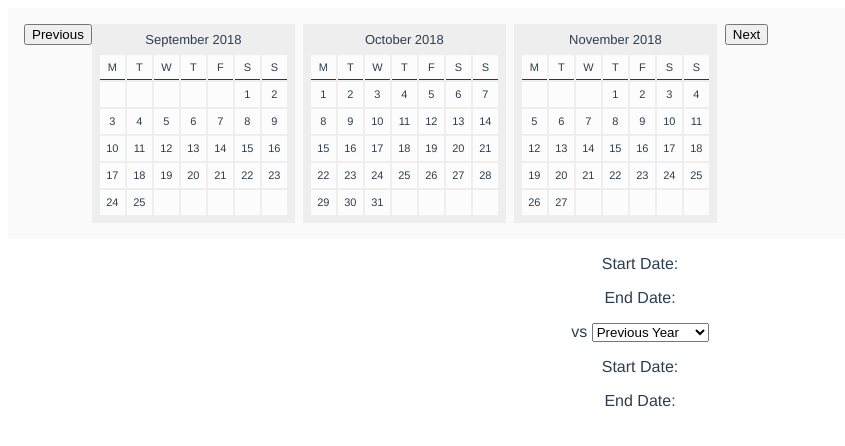
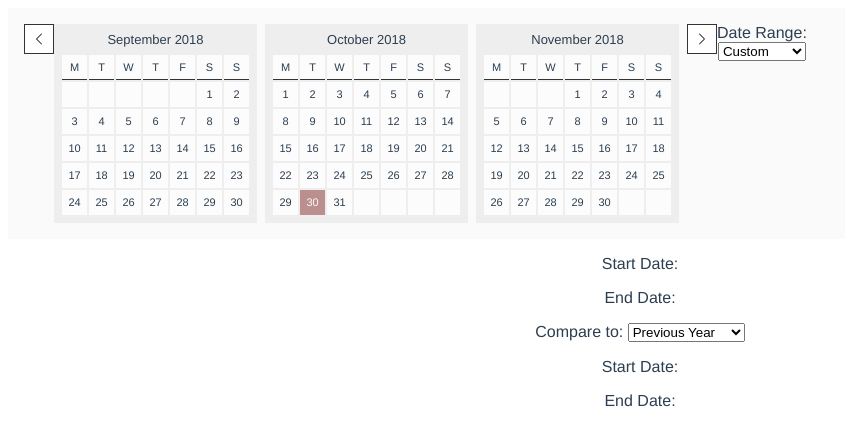
Before and after one commit to ankurrsinghal/vue-google-analytics-calendar, a Vue app: page / in a window 1280 px wide. Shown: the top 446 px of the page, without its empty margins (0-845 px from the left). Built offline with nearby package versions, Linux system fonts and the light colour scheme.

Commit message:
added todays date and some macros for last week and last month

```diff
--- a/src/components/Calendar.vue
+++ b/src/components/Calendar.vue
@@ -2,9 +2,12 @@
     <div>
         <div class="calendar-boxes-wrapper">
             <div class="calendar-action previous">
-                <button @click="decrementMonth">Previous</button>
+                <button @click="decrementMonth">
+                    <img src="../assets/left-arrow.svg">
+                </button>
             </div>
             <CalendarBox
+                :today="today"
                 :date="getLastMonth(date)"
                 :activeSelectedDayStart= activeSelectedDayStart
                 :activeSelectedDayEnd = activeSelectedDayEnd
@@ -15,6 +18,7 @@
                 @onDayClick = onDayClick
                 @onDayMouseOver = onDayMouseOver />
             <CalendarBox
+                :today="today"
                 :date="date"
                 :activeSelectedDayStart = activeSelectedDayStart
                 :activeSelectedDayEnd = activeSelectedDayEnd
@@ -25,6 +29,7 @@
                 @onDayClick="onDayClick"
                 @onDayMouseOver="onDayMouseOver" />
             <CalendarBox
+                :today="today"
                 :date="getNextMonth(date)"
                 :activeSelectedDayStart = activeSelectedDayStart
                 :activeSelectedDayEnd = activeSelectedDayEnd
@@ -35,10 +40,21 @@
                 @onDayClick="onDayClick"
                 @onDayMouseOver="onDayMouseOver" />
             <div class="calendar-action next">
-                <button @click="incrementMonth">Next</button>
+                <button @click="incrementMonth">
+                    <img src="../assets/right-arrow.svg">
+                </button>
             </div>
             <div class="macros">
-
+                <div class="label">Date Range:</div>
+                <select
+                    v-model="dateRange">
+                    <option
+                        v-for="range in dateRanges"
+                        :key="range.key"
+                        :value="range.key">
+                        {{ range.label }}
+                    </option>
+                </select>
             </div>
         </div>
         <div class="values">
@@ -51,7 +67,7 @@
                 </p>
             </div>
             <p>
-                vs
+                Compare to:
                 <select v-model="comparisonWith">
                     <option value="PREVIOUS_PERIOD">Previous Period</option>
                     <option value="PREVIOUS_YEAR">Previous Year</option>
@@ -73,29 +89,29 @@
 import { capitalize } from 'lodash'
 import CalendarBox from './CalendarBox'
 
+import {
+    getRelativeLastYearDate,
+    decrementMonth,
+    incrementMonth,
+    howManyDaysInThisMonthsDate,
+    endDateOfThisMonthsDate,
+    getOnlyDayDate
+} from './utils'
+
 const PREVIOUS_PERIOD = "PREVIOUS_PERIOD"
 const PREVIOUS_YEAR = "PREVIOUS_YEAR"
 
-const getRelativeLastYearDate = date => new Date(date.getFullYear() - 1, date.getMonth(), date.getDate())
-const decrementMonth = date => {
-    const fullYear = date.getFullYear()
-    const month = date.getMonth()
-
-    if (month === 0) {
-        return new Date(fullYear - 1, 11, 1)
-    }
-
-    return new Date(fullYear, month - 1, 1)
+const DATE_RANGE_CUSTOM = {
+    label: 'Custom',
+    key: '0'
 }
-const incrementMonth = date => {
-    const fullYear = date.getFullYear()
-    const month = date.getMonth()
-
-    if (month === 11) {
-        return new Date(fullYear + 1, 0, 1)
-    }
-
-    return new Date(fullYear, month + 1, 1)
+const DATE_RANGE_LAST_WEEK = {
+    label: 'Last Week',
+    key: '1'
+}
+const DATE_RANGE_LAST_MONTH = {
+    label: 'Last Month',
+    key: '2'
 }
 
 export default {
@@ -105,13 +121,54 @@ export default {
             activeSelectedDayStart: this.getLeastDate(),
             currentMouseOveredDay: this.getLeastDate(),
             activeSelectedDayEnd: this.getLeastDate(),
-            comparisonWith: PREVIOUS_YEAR
+            comparisonWith: PREVIOUS_YEAR,
+            dateRange: DATE_RANGE_CUSTOM.key
 		}
     },
     components: {
         CalendarBox
     },
+    watch: {
+        dateRange(newVal) {
+            const today = new Date()
+            switch (newVal) {
+                case DATE_RANGE_LAST_WEEK.key:
+                    const year = today.getFullYear()
+                    const month = today.getMonth()
+                    const date = today.getDate()
+                    const day = today.getDay()
+
+                    const lastWeekEndDate = date - day
+                    const lastWeekStartDate = lastWeekEndDate - 6
+
+                    this.activeSelectedDayStart = new Date(year, month, lastWeekStartDate)
+                    this.activeSelectedDayEnd = new Date(year, month, lastWeekEndDate)
+
+                    break
+
+                case DATE_RANGE_LAST_MONTH.key:
+                    const lastMonthDate = decrementMonth(today)
+
+                    this.activeSelectedDayStart = lastMonthDate
+                    this.activeSelectedDayEnd = endDateOfThisMonthsDate(lastMonthDate)
+                    break
+
+                default:
+                    break;
+            }
+        }
+    },
 	computed: {
+        today() {
+            return getOnlyDayDate(new Date())
+        },
+        dateRanges() {
+            return [
+                DATE_RANGE_CUSTOM,
+                DATE_RANGE_LAST_WEEK,
+                DATE_RANGE_LAST_MONTH
+            ]
+        },
         isRangeSelected() {
             const {
                 activeSelectedDayStart,
@@ -268,6 +325,8 @@ export default {
 </script>
 
 <style lang="less">
+@import url('./variables.less');
+
 .calendar-boxes-wrapper {
     display: flex;
     padding: 1em;
@@ -282,6 +341,13 @@ export default {
 }
 
 .calendar-action {
-
+    button {
+        cursor: pointer;
+        width: 30px;
+        height: 30px;
+        background: #ffffff;
+        border: 1px solid #333333;
+        padding: 8px;
+    }
 }
 </style>
--- a/src/components/CalendarBox.vue
+++ b/src/components/CalendarBox.vue
@@ -20,12 +20,7 @@
                 <div
                     v-if="shouldDayBeHere(index)"
                     class="calender-day"
-                    :class="{
-                        'comparitive-range': ifInComparitiveRange(computeDateFromIndex(index)),
-                        'selected': ifDaySelected(computeDateFromIndex(index)),
-                        'in-range': ifInRange(computeDateFromIndex(index)),
-                        'mouseover': currentMouseOveredDay === computeDateFromIndex(index)
-                    }"
+                    :class="computeTheClasses(index)"
                     @click="$emit('onDayClick', (computeDateFromIndex(index)))"
                     @mouseover="$emit('onDayMouseOver', (computeDateFromIndex(index)))">
                     {{ paddedDayFromIndex(index) }}
@@ -38,36 +33,10 @@
 <script>
 import { capitalize } from 'lodash'
 
-const firstDayOfTheMonth = date => {
-    const year = date.getFullYear()
-    const month = date.getMonth()
-    return new Date(year, month, 1).getDay()
-}
-
-const DAYS_MONTH_MAP = {
-    0: 31,
-    2: 31,
-    3: 30,
-    4: 31,
-    5: 30,
-    6: 31,
-    7: 31,
-    8: 30,
-    9: 31,
-    10: 30,
-    11: 31
-}
-
-const howManyDaysInThisMonthsDate = date => {
-    const month = date.getMonth()
-    const year = date.getYear()
-
-    if (month === 1) {
-        return year % 4 === 0 ? 29 : 28
-    } else {
-        return DAYS_MONTH_MAP[month]
-    }
-}
+import {
+    firstDayOfTheMonth,
+    howManyDaysInThisMonthsDate
+} from './utils'
 
 export default {
     props: {
@@ -77,6 +46,7 @@ export default {
         currentMouseOveredDay: Date,
         comparitiveStartDate: Date,
         comparitiveEndDate: Date,
+        today: Date,
         isRangeSelected: Boolean
     },
 	computed: {
@@ -108,10 +78,37 @@ export default {
         },
 	},
 	methods: {
+        computeTheClasses(index) {
+            //properties
+            const {
+                currentMouseOveredDay,
+                today
+            } = this
+
+
+            //methods
+            const {
+                computeDateFromIndex,
+                ifInComparitiveRange,
+                ifDaySelected,
+                ifInRange
+            } = this
+
+
+            const dateFromIndex = this.computeDateFromIndex(index)
+            return ({
+                'comparitive-range': ifInComparitiveRange(dateFromIndex),
+                'selected': ifDaySelected(dateFromIndex),
+                'in-range': ifInRange(dateFromIndex),
+                'mouseover': +currentMouseOveredDay === +dateFromIndex,
+                'today': +today === +dateFromIndex
+            })
+        },
         computeDateFromIndex(index) {
             return this.getDateWithDay(this.paddedDayFromIndex(index))
         },
         paddedDayFromIndex(index) {
+            // console.log(index - this.firstDayOfTheMonth + 1)
             return index - this.firstDayOfTheMonth + 1
         },
         shouldDayBeHere(index) {
@@ -122,7 +119,7 @@ export default {
             return (
                 index >= firstDayOfTheMonth
                 &&
-                index <= numberOfDaysInThisMonth
+                index <= numberOfDaysInThisMonth + (firstDayOfTheMonth - 1)
             )
         },
         ifInComparitiveRange(date) {
@@ -206,13 +203,7 @@ export default {
 </script>
 
 <style lang="less">
-
-@numOfColumns: 7;
-@daySize: 25px;
-@daySpacing: 2px;
-@containerPadding: 8px;
-@totalWidth: @daySize*@numOfColumns + @daySpacing*((@numOfColumns)-1) + @containerPadding*2;
-
+@import url('./variables.less');
 
 .calendar-box {
     width: @totalWidth;
@@ -248,6 +239,15 @@ export default {
     &.selected {
         background: blueviolet;
         color: #fcfcfc;
+        &.today {
+            background: blueviolet;
+            color: #fcfcfc;
+        }
+    }
+
+    &.today {
+        background: rosybrown;
+        color: #fcfcfc;
     }
 
     &.in-range {
@@ -255,6 +255,14 @@ export default {
         background: lighten(blueviolet, 20%);
         &:hover {
             background: blueviolet;
+            &.today {
+                color: #fcfcfc;
+                background: blueviolet;
+            }
+        }
+        &.today {
+            color: #fcfcfc;
+            background: lighten(blueviolet, 20%);
         }
     }
 
--- /dev/null
+++ b/src/components/utils.js
@@ -0,0 +1,69 @@
+export const getRelativeLastYearDate = date => new Date(date.getFullYear() - 1, date.getMonth(), date.getDate())
+
+export const decrementMonth = date => {
+    const fullYear = date.getFullYear()
+    const month = date.getMonth()
+
+    if (month === 0) {
+        return new Date(fullYear - 1, 11, 1)
+    }
+
+    return new Date(fullYear, month - 1, 1)
+}
+
+export const incrementMonth = date => {
+    const fullYear = date.getFullYear()
+    const month = date.getMonth()
+
+    if (month === 11) {
+        return new Date(fullYear + 1, 0, 1)
+    }
+
+    return new Date(fullYear, month + 1, 1)
+}
+
+export const firstDayOfTheMonth = date => {
+    const year = date.getFullYear()
+    const month = date.getMonth()
+    return new Date(year, month, 1).getDay()
+}
+
+const DAYS_MONTH_MAP = {
+    0: 31,
+    2: 31,
+    3: 30,
+    4: 31,
+    5: 30,
+    6: 31,
+    7: 31,
+    8: 30,
+    9: 31,
+    10: 30,
+    11: 31
+}
+
+export const howManyDaysInThisMonthsDate = date => {
+    const month = date.getMonth()
+    const year = date.getYear()
+
+    if (month === 1) {
+        return year % 4 === 0 ? 29 : 28
+    } else {
+        return DAYS_MONTH_MAP[month]
+    }
+}
+
+export const endDateOfThisMonthsDate = date => {
+    const month = date.getMonth()
+    const year = date.getFullYear()
+    const daysInThisMonthsDate = howManyDaysInThisMonthsDate(date)
+    return new Date(year, month, daysInThisMonthsDate)
+}
+
+export const getOnlyDayDate = date => {
+    const year = date.getFullYear()
+    const month = date.getMonth()
+    const day = date.getDate()
+
+    return new Date(year, month, day)
+}
--- /dev/null
+++ b/src/components/variables.less
@@ -0,0 +1,5 @@
+@numOfColumns: 7;
+@daySize: 25px;
+@daySpacing: 2px;
+@containerPadding: 8px;
+@totalWidth: @daySize*@numOfColumns + @daySpacing*((@numOfColumns)-1) + @containerPadding*2;
```
Also changed, not shown: src/assets/left-arrow.svg (added), src/assets/right-arrow.svg (added).
